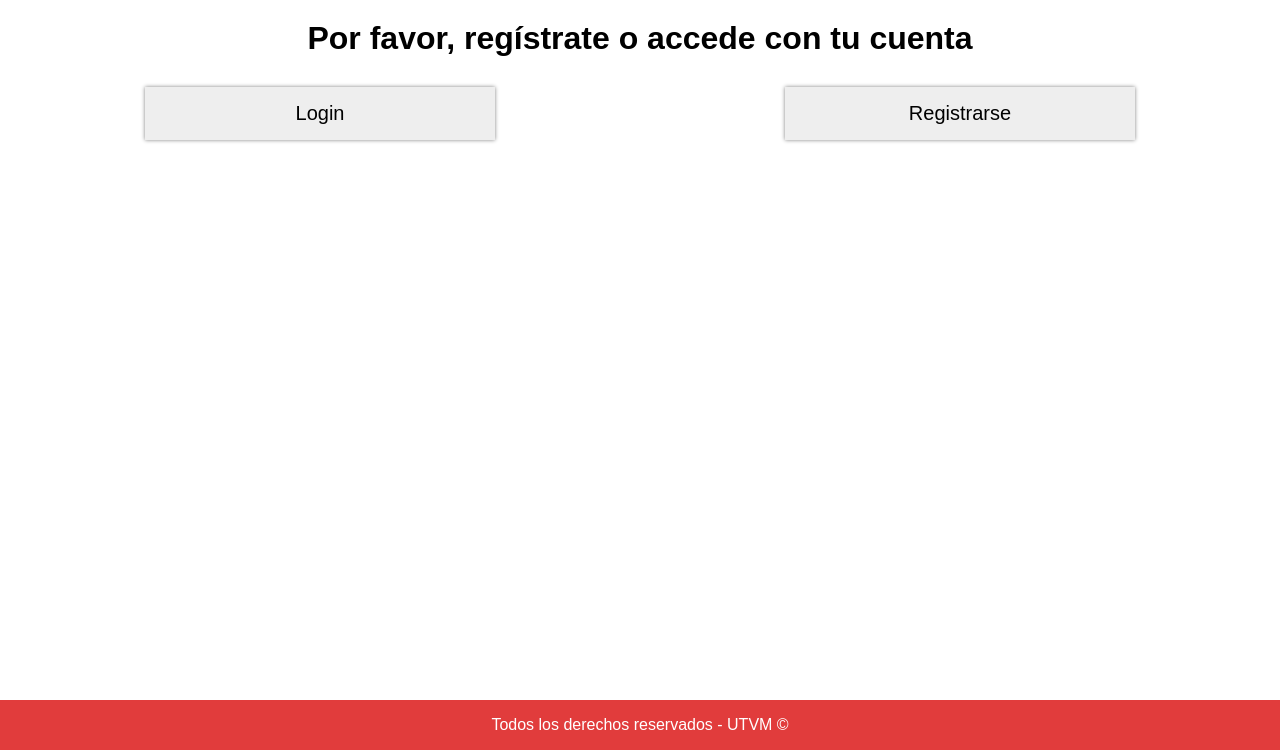
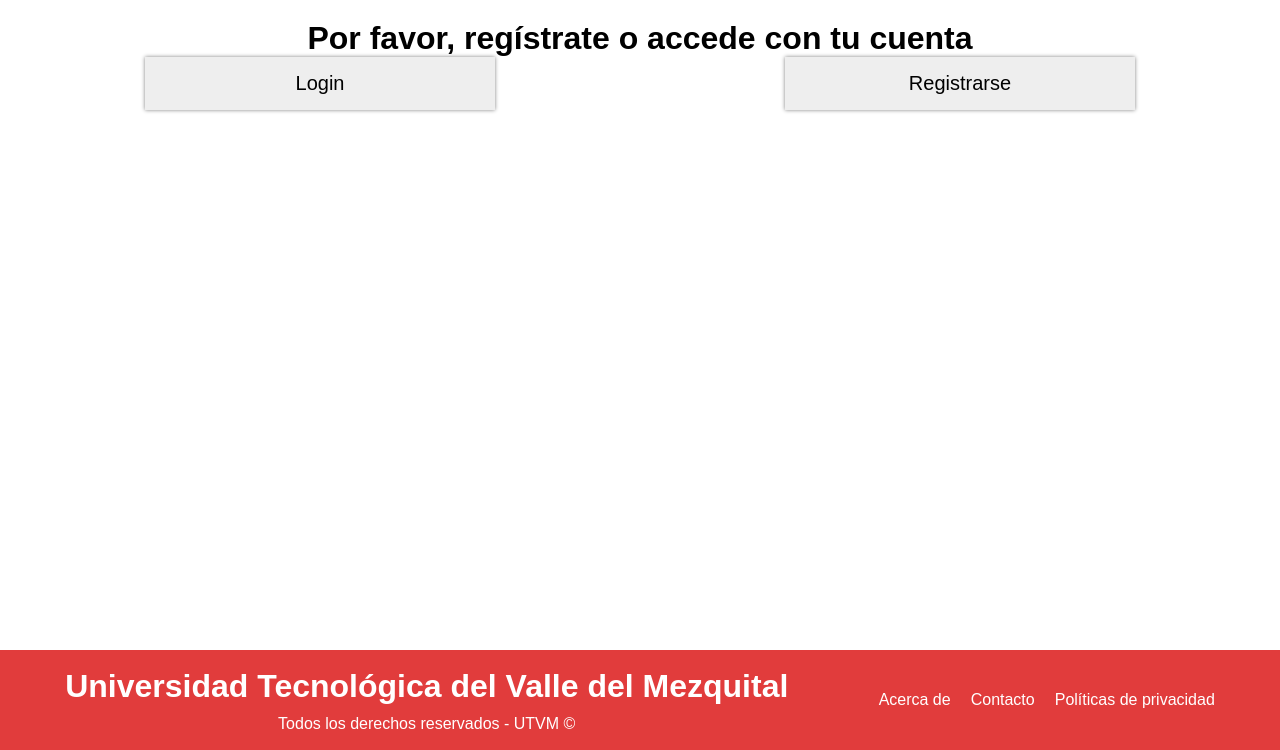
Before and after one commit to adalbertomejia/adalbertomejia.github.io, a PHP site: page / in a window 1280 px wide. Shown: the part 50-800 px from the top of the page. Run offline with PHP 8.4, Linux system fonts and the light colour scheme.

Commit message:
Descripción del cambio

```diff
--- a/css/styles.css
+++ b/css/styles.css
@@ -28,12 +28,12 @@ header:hover{
     box-shadow: 0px 0px 4px green inset;
 }
 
+
 /* FOOTER */
 
-footer{
+footer {
     position: fixed;
-    height: 50px;
-    line-height: 50px;
+    height: 100px;
     left: 0;
     bottom: 0;
     width: 100%;
@@ -41,9 +41,35 @@ footer{
     color: white;
 }
 
-h1{
-    margin-bottom: 30px;
+.footer-content {
+    display: flex;
+    align-items: center;
+    justify-content: space-between;
+    padding: 0 20px;
+    height: 100%;
 }
+
+.footer-left h1 {
+    margin-bottom: 10px;
+}
+
+.footer-right ul {
+    list-style: none;
+    display: flex;
+    gap: 20px;
+    margin: 0;
+    padding: 0;
+}
+
+.footer-right ul li a {
+    color: white;
+    text-decoration: none;
+}
+
+.footer-right ul li a:hover {
+    text-decoration: underline;
+}
+
 
 /* ENLACES LOGIN Y REGISTRARSE */
 
--- a/includes/footer.php
+++ b/includes/footer.php
@@ -1,5 +1,17 @@
 <footer>
-    Todos los derechos reservados - UTVM &copy;
+    <div class="footer-content">
+        <div class="footer-left">
+            <h1>Universidad Tecnológica del Valle del Mezquital</h1>
+            <p>Todos los derechos reservados - UTVM &copy;</p>
+        </div>
+        <div class="footer-right">
+            <ul>
+                <li><a href="#">Acerca de</a></li>
+                <li><a href="#">Contacto</a></li>
+                <li><a href="#">Políticas de privacidad</a></li>
+            </ul>
+        </div>
+    </div>
 </footer>
 
 </body>
```
